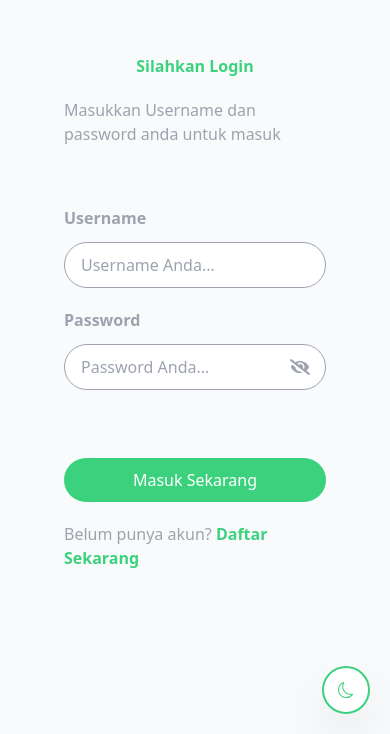
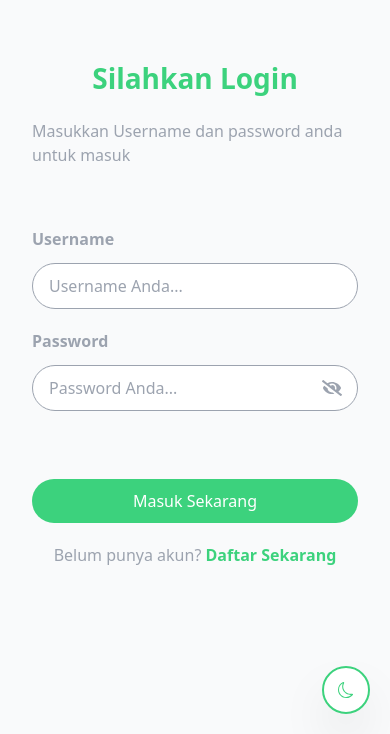
Before and after one commit to AmienulRana/vocagame-test-2, a Next.js app: page / in a window 390 px wide. Shown: the part 110-844 px from the top of the page. Built offline with nearby package versions, Linux system fonts and the light colour scheme.

Commit message:
create responsive in page login

```diff
--- a/src/pages/index.js
+++ b/src/pages/index.js
@@ -48,11 +48,11 @@ export default function Home() {
   return (
     <LayoutAuth>
       <div className="flex-1">
-        <div className="px-16 flex flex-col items-center justify-center h-full dark:bg-darkblue2 bg-gray-50">
-          <h1 className="text-lightgreen xl:text-[64px] lg:text-[32px] font-bold">
+        <div className="md:px-16 px-8 flex flex-col items-center justify-center h-full dark:bg-darkblue2 bg-gray-50">
+          <h1 className="text-lightgreen xl:text-[64px] md:text-[32px] text-[28px] font-bold">
             Silahkan Login
           </h1>
-          <Typhography className={"mt-5 mb-10"} variant={'p'}>
+          <Typhography className={"!mt-5 mb-10"} variant={'p'}>
             Masukkan Username dan password anda untuk masuk
           </Typhography>
           <form onSubmit={handleSubmit(onSubmit)} className="w-full">
```
